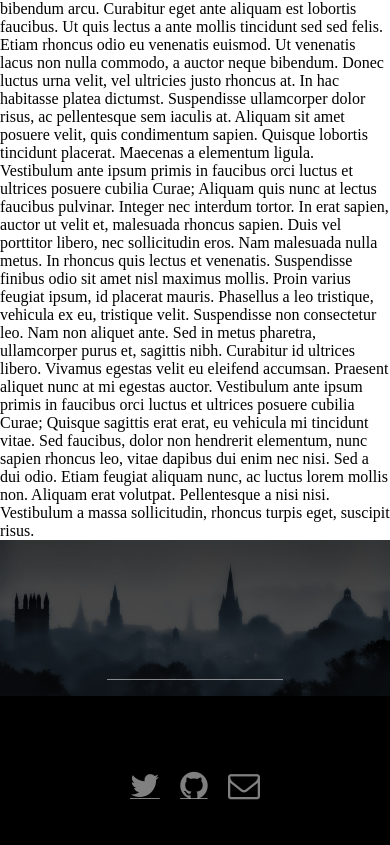
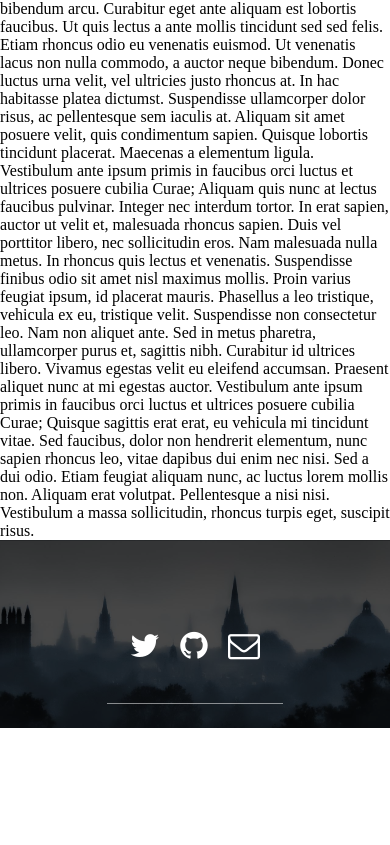
Before and after one commit to BlackHC/oatml-external-article, a plain HTML site: page index.html in a window 390 px wide. Shown: the part 796-1641 px from the top of the page. After the commit the page ends 1524 px from the top, so only its background shows below. Drawn offline with Linux system fonts and the light colour scheme.

Commit message:
Specificity fixes.

```diff
--- a/assets/css/main.css
+++ b/assets/css/main.css
@@ -46,13 +46,13 @@
 
 /* Type */
 
-	html {
+	.oatml {
 		font-size: 13pt;
 	}
 
 		@media screen and (max-width: 1680px) {
 
-			html {
+			.oatml {
 				font-size: 11pt;
 			}
 
@@ -60,7 +60,7 @@
 
 		@media screen and (max-width: 1280px) {
 
-			html {
+			.oatml {
 				font-size: 11pt;
 			}
 
@@ -68,7 +68,7 @@
 
 		@media screen and (max-width: 980px) {
 
-			html {
+			.oatml {
 				font-size: 12pt;
 			}
 
@@ -76,7 +76,7 @@
 
 		@media screen and (max-width: 736px) {
 
-			html {
+			.oatml {
 				font-size: 12pt;
 			}
 
@@ -84,7 +84,7 @@
 
 		@media screen and (max-width: 480px) {
 
-			html {
+			.oatml {
 				font-size: 12pt;
 			}
 
@@ -133,13 +133,13 @@
 
 /* Icon */
 
-	.oatml-icon {
+	.oatml .oatml-icon {
 		text-decoration: none;
 		border-bottom: none;
 		position: relative;
 	}
 
-		.oatml-icon:before {
+.oatml .oatml-icon:before {
 			-moz-osx-font-smoothing: grayscale;
 			-webkit-font-smoothing: antialiased;
 			font-family: FontAwesome;
@@ -148,7 +148,7 @@
 			text-transform: none !important;
 		}
 
-		.oatml-icon > .oatml-label {
+.oatml .oatml-icon > .oatml-label {
 			display: none;
 		}
 
--- a/index.html
+++ b/index.html
@@ -104,25 +104,19 @@ suscipit risus.
 <section class="oatml oatml-wrapper oatml-style3">
     <div class="oatml-inner">
         <footer>
+            <div class="oatml-container" style="text-align: center">
+                <ul class="oatml-icons">
+                    <li><a href="https://twitter.com/OATML_Oxford" target="_blank" class="oatml-icon fa-twitter"><span class="oatml-label">Twitter</span></a>
+                    </li>
+                    <li><a href="https://github.com/OATML" target="_blank" class="oatml-icon fa-github"><span
+                            class="oatml-label">Github</span></a></li>
+                    <li><a href="mailto:oatml@cs.ox.ac.uk" class="oatml-icon fa-envelope-o"><span class="oatml-label">Email</span></a></li>
+                </ul>
+            </div>
             <p></p>
-            <br>
-            <br>
         </footer>
     </div>
 </section>
 
-<!-- Footer -->
-<footer id="oatml-footer" class="oatml">
-    <div class="oatml-container">
-        <ul class="oatml-icons">
-            <li><a href="https://twitter.com/OATML_Oxford" target="_blank" class="oatml-icon fa-twitter"><span class="oatml-label">Twitter</span></a>
-            </li>
-            <li><a href="https://github.com/OATML" target="_blank" class="oatml-icon fa-github"><span
-                    class="oatml-label">Github</span></a></li>
-            <li><a href="mailto:oatml@cs.ox.ac.uk" class="oatml-icon fa-envelope-o"><span class="oatml-label">Email</span></a></li>
-        </ul>
-    </div>
-</footer>
-
 </body>
 </html>
```
